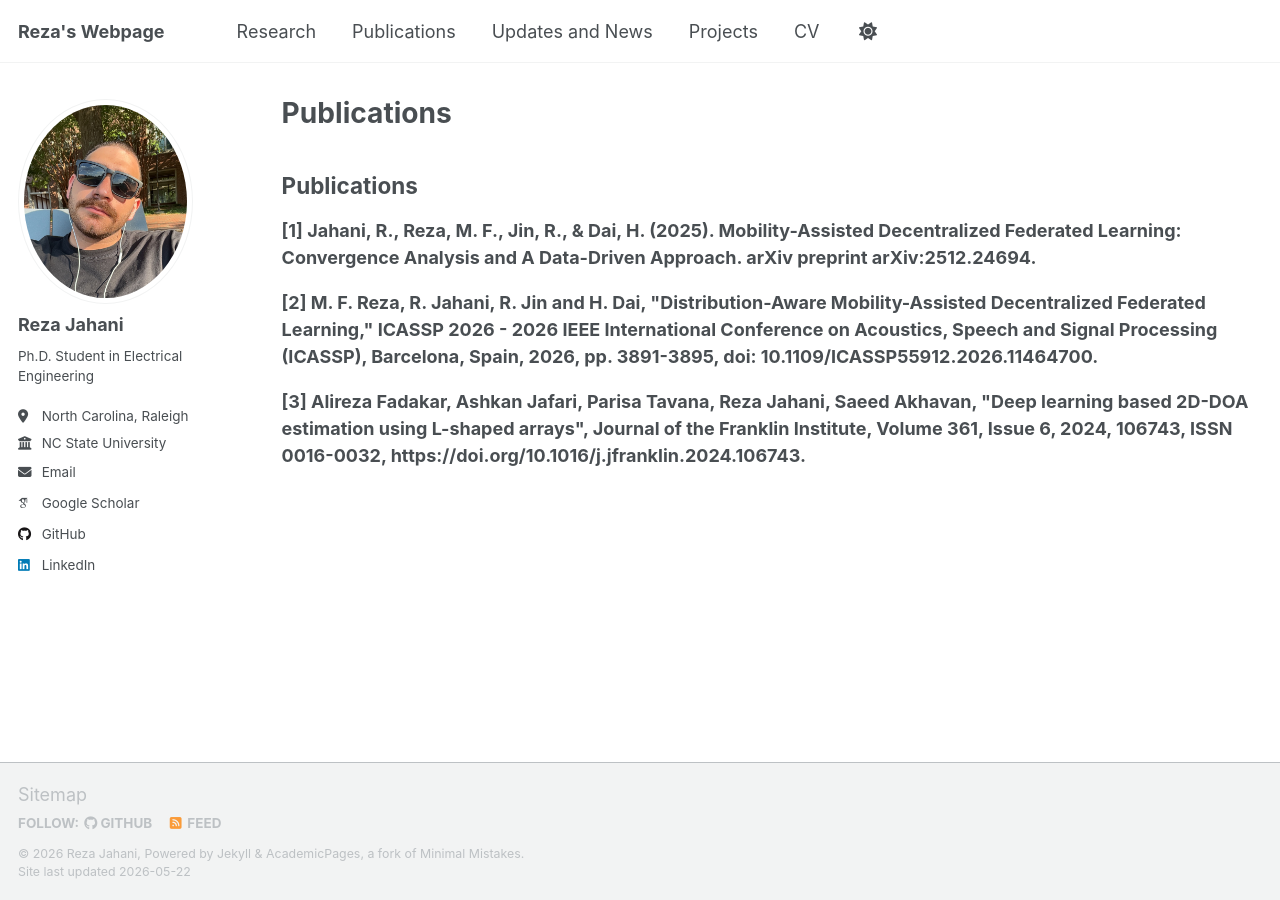
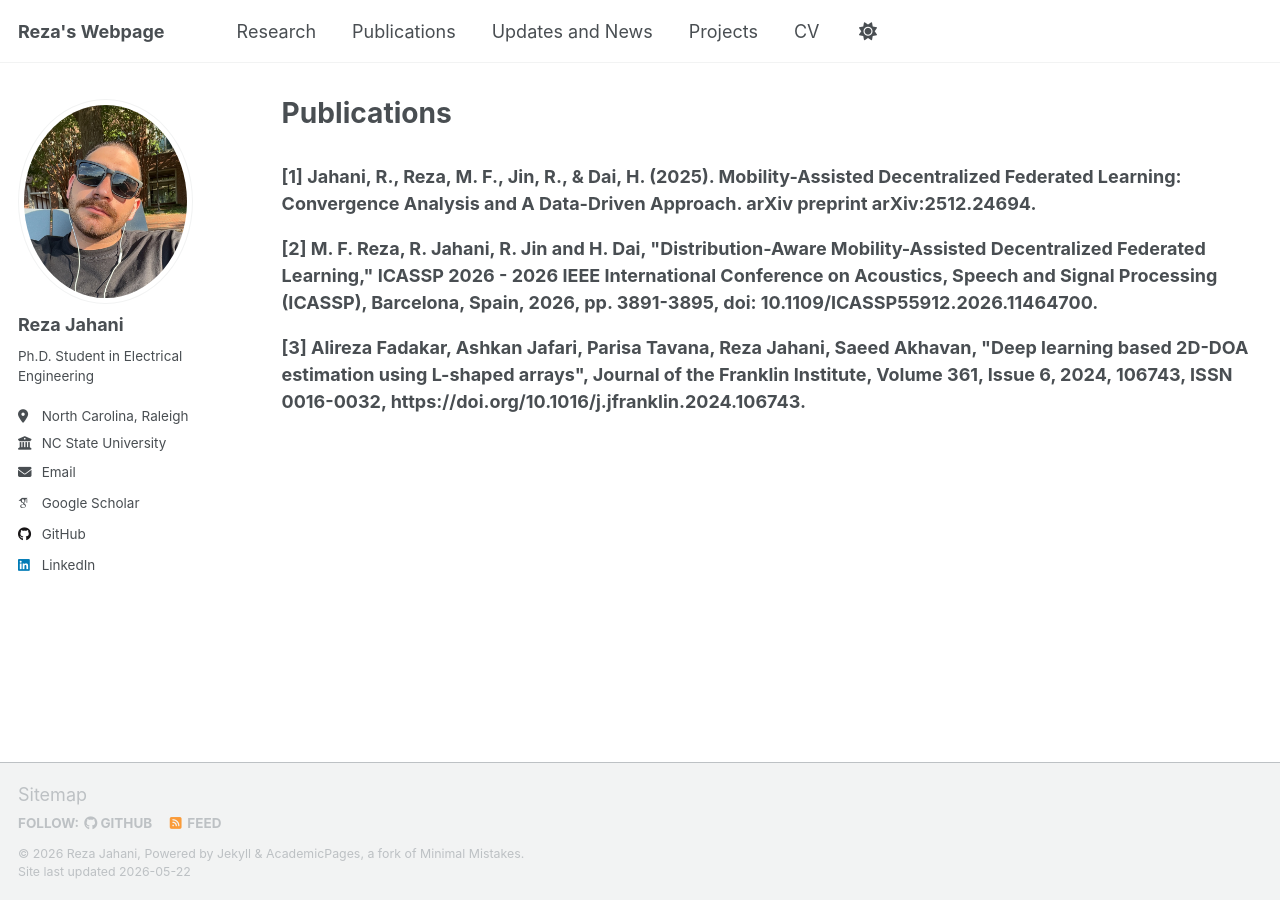
Before and after one commit to RezaJahanii/RezaJahanii.github.io, a Jekyll site: the page built from _pages/publications.html, in a window 1280 px wide. Built offline with Jekyll 4.4.1, drawn with Linux system fonts in a browser that asks for light colours; some web fonts are replaced; a script that is not in the unit is left out.

Commit message:
Update publications.html

```diff
--- a/_pages/publications.html
+++ b/_pages/publications.html
@@ -6,7 +6,7 @@ author_profile: true
 ---
 
 <section id="publications">
-  <h2>Publications</h2>
+  <!-- <h2>Publications</h2> -->
 
   <ul>
 
```
